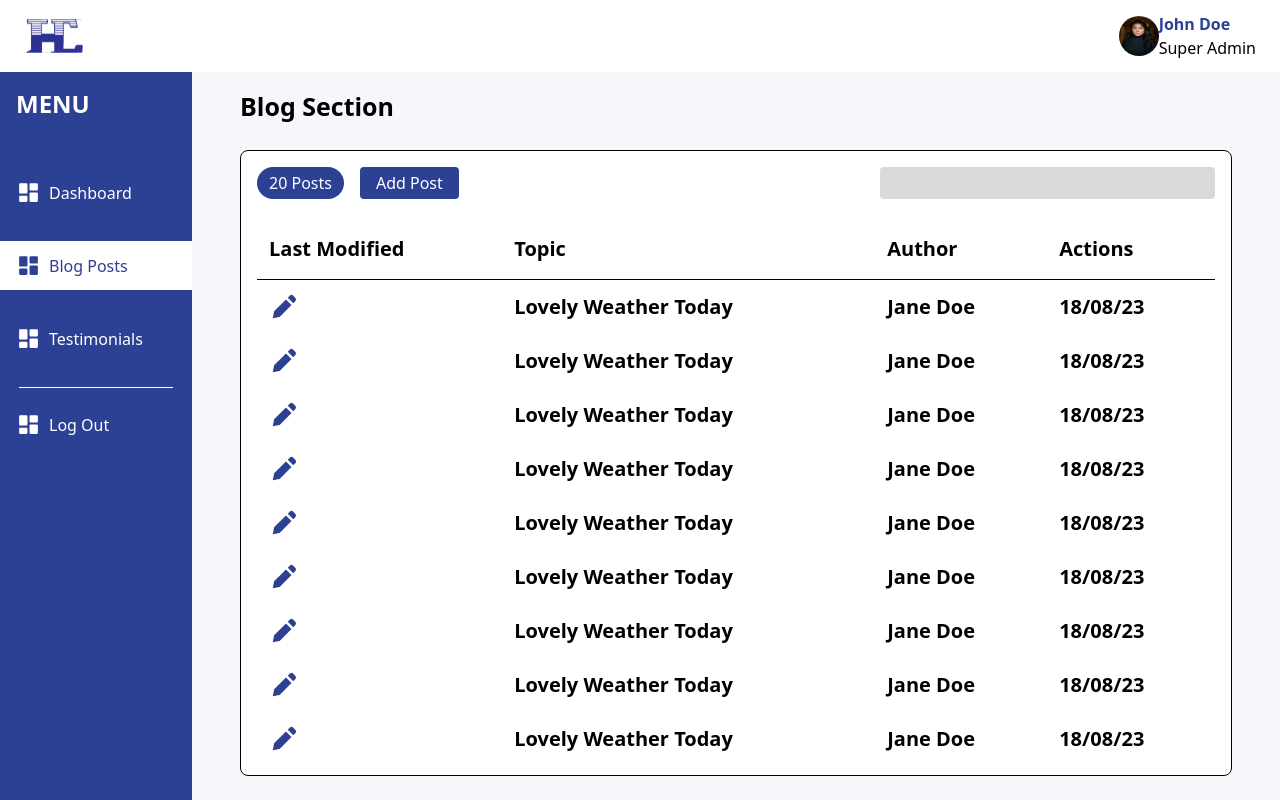
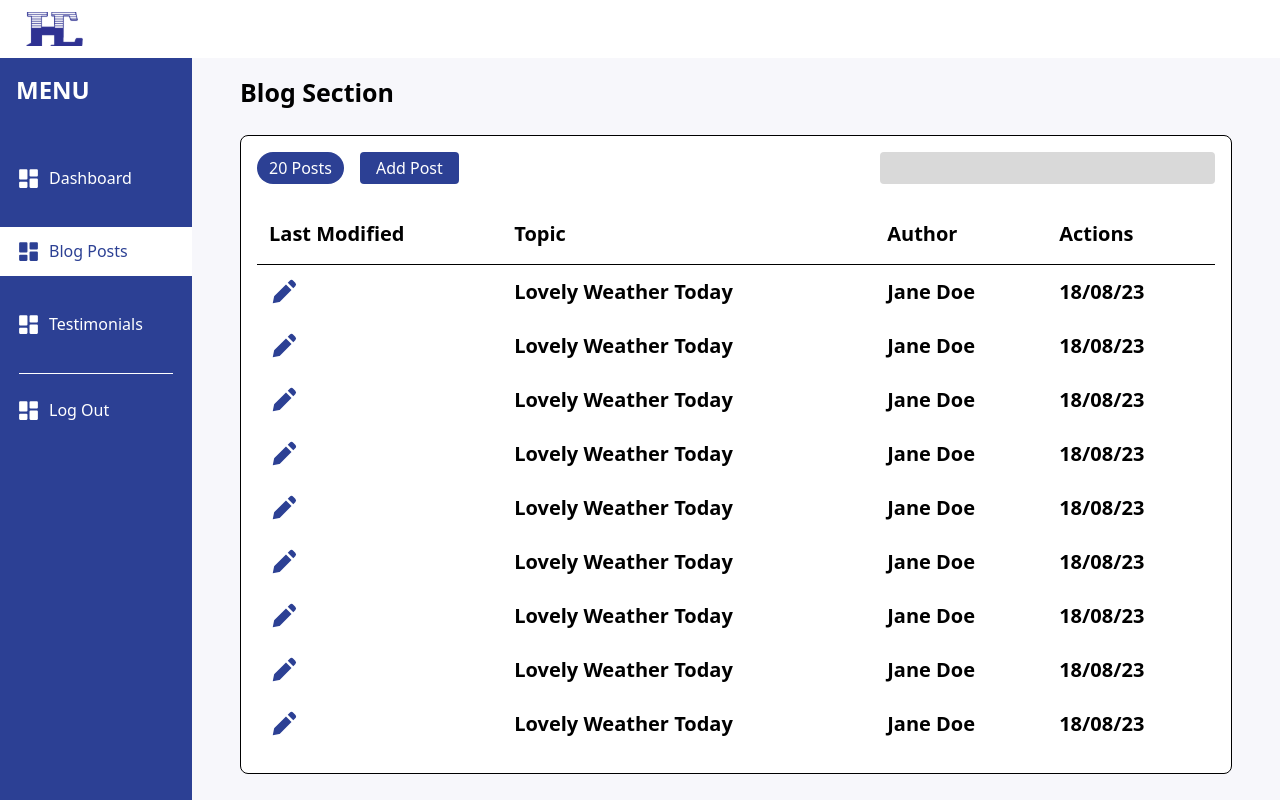
Before and after one commit to joshytheprogrammer/ochexagon_admin, a Next.js app: page /blog in a window 1280 px wide. Built offline with nearby package versions, Linux system fonts and the light colour scheme.

Commit message:
Remove profile info in header

```diff
--- a/components/adminPanel/Header.jsx
+++ b/components/adminPanel/Header.jsx
@@ -9,21 +9,6 @@ const Header = () => {
         width={60}
         height={61 / 2}
       />
-
-      <div className="flex flex-row items-center">
-        <Image
-          src="/assets/woman.jpg"
-          alt="A woman"
-          width={40}
-          height={57}
-          className="rounded-[50%] aspect-square"
-        />
-
-        <div>
-          <h3 className="text-primary-color font-semibold">John Doe</h3>
-          <p>Super Admin</p>
-        </div>
-      </div>
     </header>
   );
 };
```
